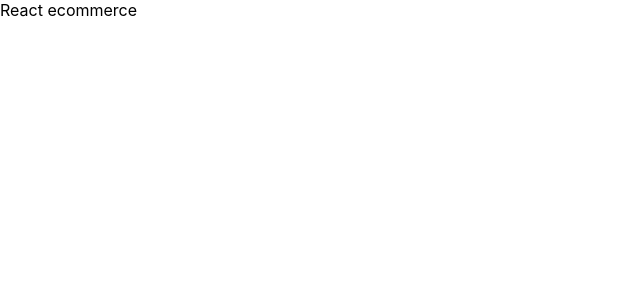
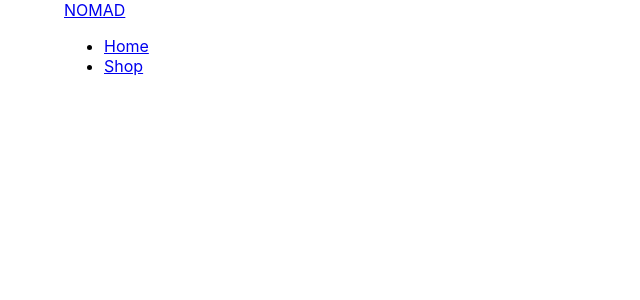
Before and after one commit to Onyishi/E-commerce-, a React (Create React App) app in the folder e-commerce/: page / in a window 1280 px wide. Shown: the top 300 px of the page, without its empty margins (0-640 px from the left). Built offline with nearby package versions, Linux system fonts and the light colour scheme.

Commit message:
added the header component

```diff
--- a/e-commerce/src/App.js
+++ b/e-commerce/src/App.js
@@ -1,9 +1,10 @@
+import Header from './components/header/header'
 import './App.scss'
 
 function App () {
   return (
     <div className='App'>
-      React ecommerce
+      <Header />
     </div>
   )
 }
--- a/e-commerce/src/components/header/header.jsx
+++ b/e-commerce/src/components/header/header.jsx
@@ -0,0 +1,27 @@
+import React from 'react'
+import { Link } from 'react-router-dom'
+import './header.styles.scss'
+
+const Header = () => {
+  return (
+    <nav className='nav-menu container'>
+      <dev className='logo'>
+        <Link to='/'>NOMAD</Link>
+      </dev>
+      <ul>
+        <li>
+          <Link to='/'>
+            Home
+          </Link>
+        </li>
+        <li>
+          <Link to='/shop'>
+            Shop
+          </Link>
+        </li>
+      </ul>
+    </nav>
+  )
+}
+
+export default Header
```
Also changed, not shown: e-commerce/src/index.js (+5 -3 lines).
